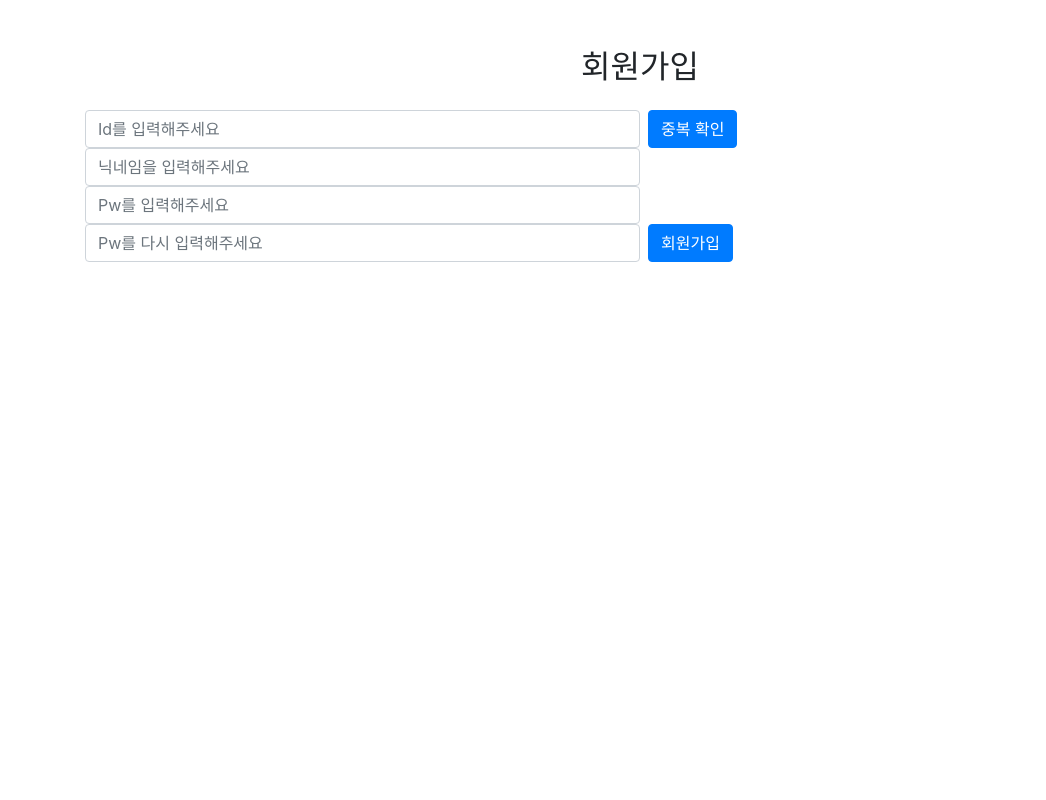
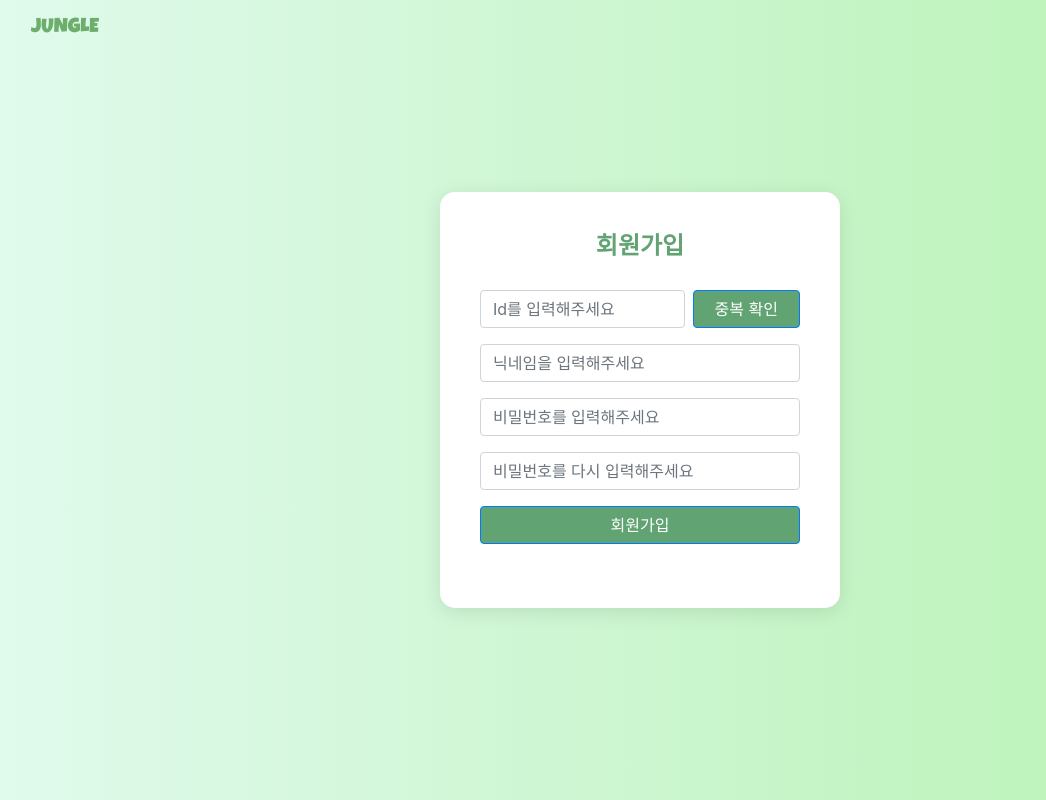
Before and after one commit to ozll-zinni/Jungle_W00_3, a Flask app: page /register in a window 1280 px wide. Shown: the whole page, without its empty margins (0-1046 px from the left). Run offline with Flask 3, Linux system fonts and the light colour scheme; some libraries are stand-ins or nearby versions.

Commit message:
register

```diff
--- a/templates/register.html
+++ b/templates/register.html
@@ -4,14 +4,60 @@
 <head>
     <meta charset="UTF-8">
     <meta name="viewport" content="width=device-width, initial-scale=1.0">
-    <title>간단한 할 일 목록</title>
+    <title>회원가입 페이지</title>
     <script src="https://code.jquery.com/jquery-3.7.1.js"
         integrity="sha256-eKhayi8LEQwp4NKxN+CfCh+3qOVUtJn3QNZ0TciWLP4=" crossorigin="anonymous"></script>
     <script src="https://stackpath.bootstrapcdn.com/bootstrap/4.5.2/js/bootstrap.min.js"></script>
     <link href="https://stackpath.bootstrapcdn.com/bootstrap/4.5.2/css/bootstrap.min.css" rel="stylesheet">
+    <link href="https://fonts.googleapis.com/css2?family=Luckiest+Guy&display=swap" rel="stylesheet"> <!-- 폰트 추가 -->
+
     <style>
-        .btn-warning {
+        body {
+            background: linear-gradient(to right, #e0faec, #b7f2b2);
+            height: 100vh;
+            display: flex;
+            justify-content: center;
+            align-items: center;
+        }
+
+        .register-container {
+            background: white;
+            padding: 40px;
+            border-radius: 15px;
+            box-shadow: 0 4px 20px rgba(0, 0, 0, 0.1);
+            width: 400px;
+        }
+
+        .register-title {
+            font-size: 24px;
+            font-weight: bold;
+            text-align: center;
+            margin-bottom: 30px;
+            color: #61a372;
+        }
+
+        .btn-primary {
+            width: 100%;
+            background-color: #61a372;
             color: white;
+        }
+
+        .btn-secondary {
+            width: 100%;
+            margin-top: 10px;
+            background-color: #949b95;
+        }
+
+        .navbar {
+            width: 100%;
+            position: fixed;
+            top: 0;
+            z-index: 1000;
+        }
+
+        .navbar-brand {
+            font-family: 'Luckiest Guy', sans-serif;
+            color: #6EAE6D;
         }
     </style>
 </head>
@@ -82,15 +128,29 @@
 </script>
 
 <body>
-    <div class="container mt-5">
-        <h2 class="text-center mb-4">회원가입</h2>
-        <!-- 할 일 추가 폼 -->
-        <form class="form-inline mb-4">
-            <input id="Id-val" type="text" class="form-control mr-2 w-50" placeholder="Id를 입력해주세요">
-            <button type="button" class="btn btn-primary" onclick="Id_Chk()">중복 확인</button>
-            <input id="nickname" type="text" class="form-control mr-2 w-50" placeholder="닉네임을 입력해주세요">
-            <input id="Pw-val" type="text" class="form-control mr-2 w-50" placeholder="Pw를 입력해주세요">
-            <input id="Pw-val2" type="text" class="form-control mr-2 w-50" placeholder="Pw를 다시 입력해주세요">
+    <nav class="navbar navbar-expand-lg">
+        <div class="container-fluid">
+            <a class="navbar-brand" href="/">
+                JUNGLE
+            </a>
+        </div>
+    </nav>
+    <div class="register-container">
+        <h2 class="register-title">회원가입</h2>
+        <form class="mb-4">
+            <div class="form-group d-flex">
+                <input id="Id-val" type="text" class="form-control mr-2" placeholder="Id를 입력해주세요">
+                <button type="button" class="btn btn-primary" style="width: 50%;" onclick="Id_Chk()">중복 확인</button>
+            </div>
+            <div class="form-group mt-2">
+                <input id="nickname" type="text" class="form-control" placeholder="닉네임을 입력해주세요">
+            </div>
+            <div class="form-group">
+                <input id="Pw-val" type="password" class="form-control" placeholder="비밀번호를 입력해주세요">
+            </div>
+            <div class="form-group">
+                <input id="Pw-val2" type="password" class="form-control" placeholder="비밀번호를 다시 입력해주세요">
+            </div>
             <button type="button" class="btn btn-primary" onclick="SendIdPw()">회원가입</button>
         </form>
     </div>
```
